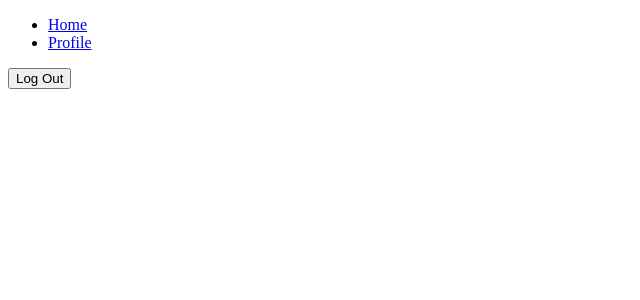
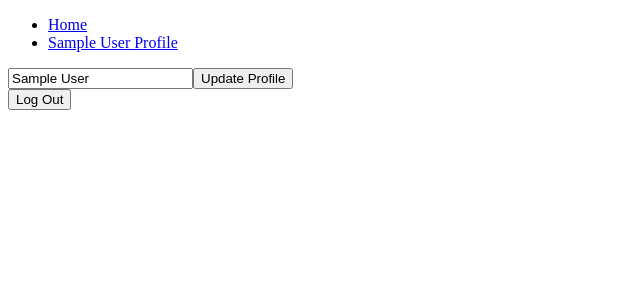
Before and after one commit to Vbeo147/nwitter, a React (Create React App) app: page /profile in a window 1280 px wide. Shown: the top 300 px of the page, without its empty margins (0-640 px from the left). Built offline with nearby package versions, Linux system fonts and the light colour scheme; no server answers; the database is empty; sample sign-in values are in the browser's storage.

Commit message:
Update files

```diff
--- a/src/components/App.jsx
+++ b/src/components/App.jsx
@@ -4,19 +4,38 @@ import { authService } from "myBase";
 
 function App() {
   const [init, setInit] = useState(false);
-  const [userObj, setUserobj] = useState(null);
+  const [userObj, setUserObj] = useState(null);
   useEffect(() => {
     authService.onAuthStateChanged((user) => {
       if (user) {
-        setUserobj(user);
+        // user Object의 모든 정보를 가져오면 react는 렌더링 여부를 판단하기 어려움
+        // 그래서 필요한 정보만을 가져와야함
+        setUserObj({
+          displayName: user.displayName,
+          uid: user.uid,
+          updateProfile: (args) => user.updateProfile(args),
+        });
       }
       setInit(true);
     });
   }, []);
+  // refreshUser : react 렌더링을 위한 함수
+  const refreshUser = () => {
+    const user = authService.currentUser;
+    setUserObj({
+      displayName: user.displayName,
+      uid: user.uid,
+      updateProfile: (args) => user.updateProfile(args),
+    });
+  };
   return (
     <div>
       {init ? (
-        <AppRouter isLoggedIn={Boolean(userObj)} userObj={userObj} />
+        <AppRouter
+          refreshUser={refreshUser}
+          isLoggedIn={Boolean(userObj)}
+          userObj={userObj}
+        />
       ) : (
         "Initializing..."
       )}
--- a/src/components/Navigation.jsx
+++ b/src/components/Navigation.jsx
@@ -1,6 +1,6 @@
 import { Link } from "react-router-dom";
 
-export default function Navigation() {
+export default function Navigation({ userObj }) {
   return (
     <nav>
       <ul>
@@ -8,7 +8,7 @@ export default function Navigation() {
           <Link to="/">Home</Link>
         </li>
         <li>
-          <Link to="/profile">Profile</Link>
+          <Link to="/profile">{userObj.displayName} Profile</Link>
         </li>
       </ul>
     </nav>
--- a/src/components/Router.jsx
+++ b/src/components/Router.jsx
@@ -4,10 +4,10 @@ import Home from "routes/Home";
 import Profile from "routes/Profile";
 import Navigation from "components/Navigation";
 
-export default function AppRouter({ isLoggedIn, userObj }) {
+export default function AppRouter({ refreshUser, isLoggedIn, userObj }) {
   return (
     <BrowserRouter>
-      {isLoggedIn && <Navigation />}
+      {isLoggedIn && <Navigation userObj={userObj} />}
       <Routes>
         {isLoggedIn ? (
           <>
@@ -15,7 +15,7 @@ export default function AppRouter({ isLoggedIn, userObj }) {
             <Route
               exact
               path="/profile"
-              element={<Profile userObj={userObj} />}
+              element={<Profile userObj={userObj} refreshUser={refreshUser} />}
             />
           </>
         ) : (
--- a/src/routes/Profile.jsx
+++ b/src/routes/Profile.jsx
@@ -1,28 +1,52 @@
-import { authService, dbService } from "myBase";
-import { useEffect } from "react";
+import { authService } from "myBase";
+import { useState } from "react";
 import { useNavigate } from "react-router-dom";
 
-export default function Profile({ userObj }) {
+export default function Profile({ refreshUser, userObj }) {
   const navigate = useNavigate();
+  const [newDisplayName, setNewDisplayName] = useState(userObj.displayName);
   const onLogOutClick = () => {
     authService.signOut();
     navigate("/");
   };
-  // eslint-disable-next-line react-hooks/exhaustive-deps
-  const getMyNweets = async () => {
-    // where is filter
-    const nweets = await dbService
-      .collection("nweets")
-      .where("creatorId", "==", userObj.uid)
-      .orderBy("createdAt")
-      .get();
-    console.log(nweets.docs.map((doc) => doc.data()));
+  // const getMyNweets = async () => {
+  //   // where is filter
+  //   const nweets = await dbService
+  //     .collection("nweets")
+  //     .where("creatorId", "==", userObj.uid)
+  //     .orderBy("createdAt")
+  //     .get();
+  //   console.log(nweets.docs.map((doc) => doc.data()));
+  // };
+  // useEffect(() => {
+  //   getMyNweets();
+  // }, [getMyNweets]);
+  const onChange = (e) => {
+    const {
+      target: { value },
+    } = e;
+    setNewDisplayName(value);
   };
-  useEffect(() => {
-    getMyNweets();
-  }, [getMyNweets]);
+  const onSubmit = async (e) => {
+    e.preventDefault();
+    if (userObj.displayName !== newDisplayName) {
+      await userObj.updateProfile({
+        displayName: newDisplayName,
+      });
+    }
+    refreshUser();
+  };
   return (
     <>
+      <form onSubmit={onSubmit}>
+        <input
+          onChange={onChange}
+          type="text"
+          placeholder="Display name"
+          value={newDisplayName || ""}
+        />
+        <input type="submit" value="Update Profile" />
+      </form>
       <button onClick={onLogOutClick}>Log Out</button>
     </>
   );
```
